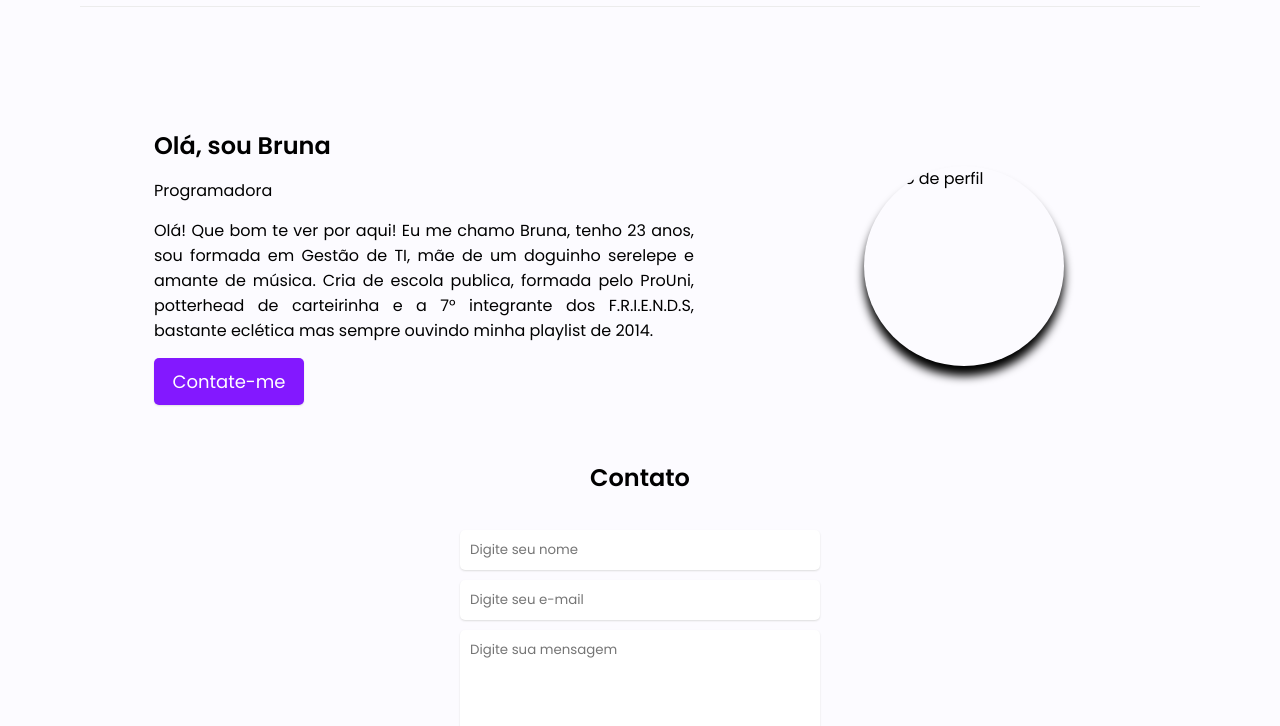
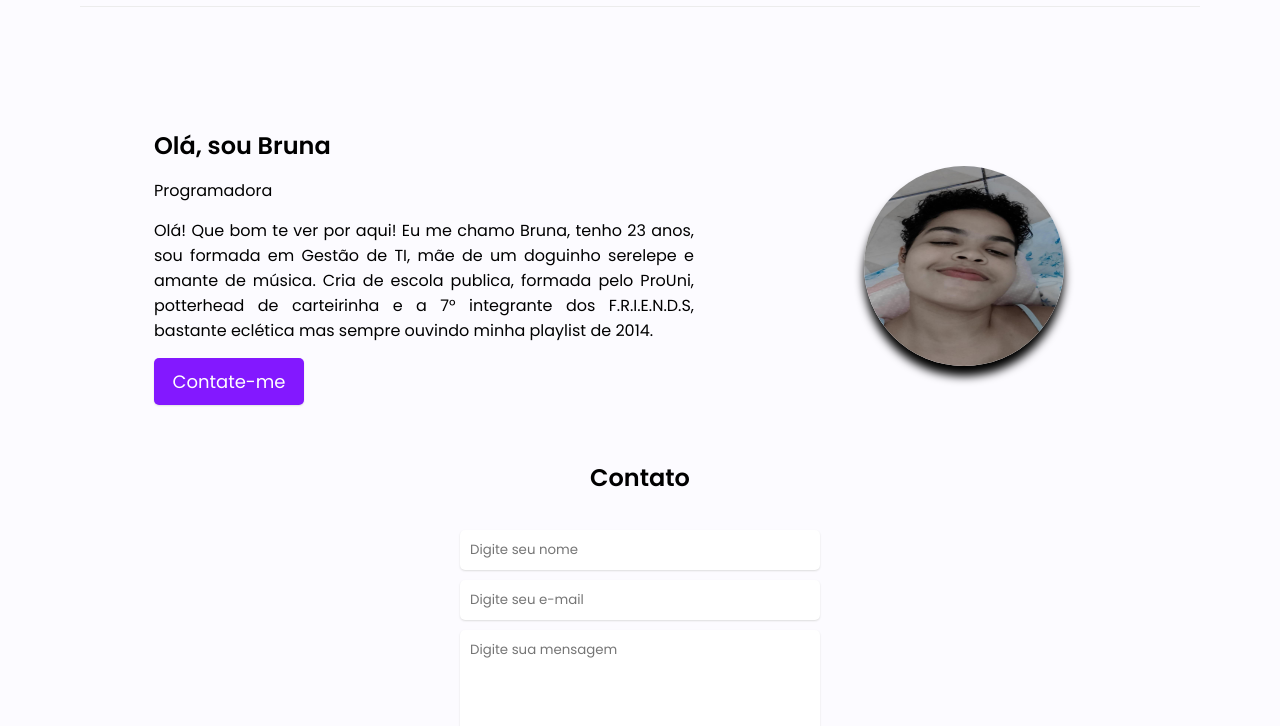
Before and after one commit to Bru-Silva07/bru-silva.github.io, a plain HTML site: page index.html in a window 1280 px wide. Shown: the part 74-800 px from the top of the page. Drawn offline with nearby package versions, Linux system fonts and the light colour scheme; a script that the page names is missing.

Commit message:
Update index.html

```diff
--- a/index.html
+++ b/index.html
@@ -41,7 +41,7 @@
         </button>
       </div>
       <div class="home-img">
-        <img src="./img/perfil.jpg" alt="Foto de perfil">
+        <img src="./perfil.jpg" alt="Foto de perfil">
       </div>
     </section>
 
```
